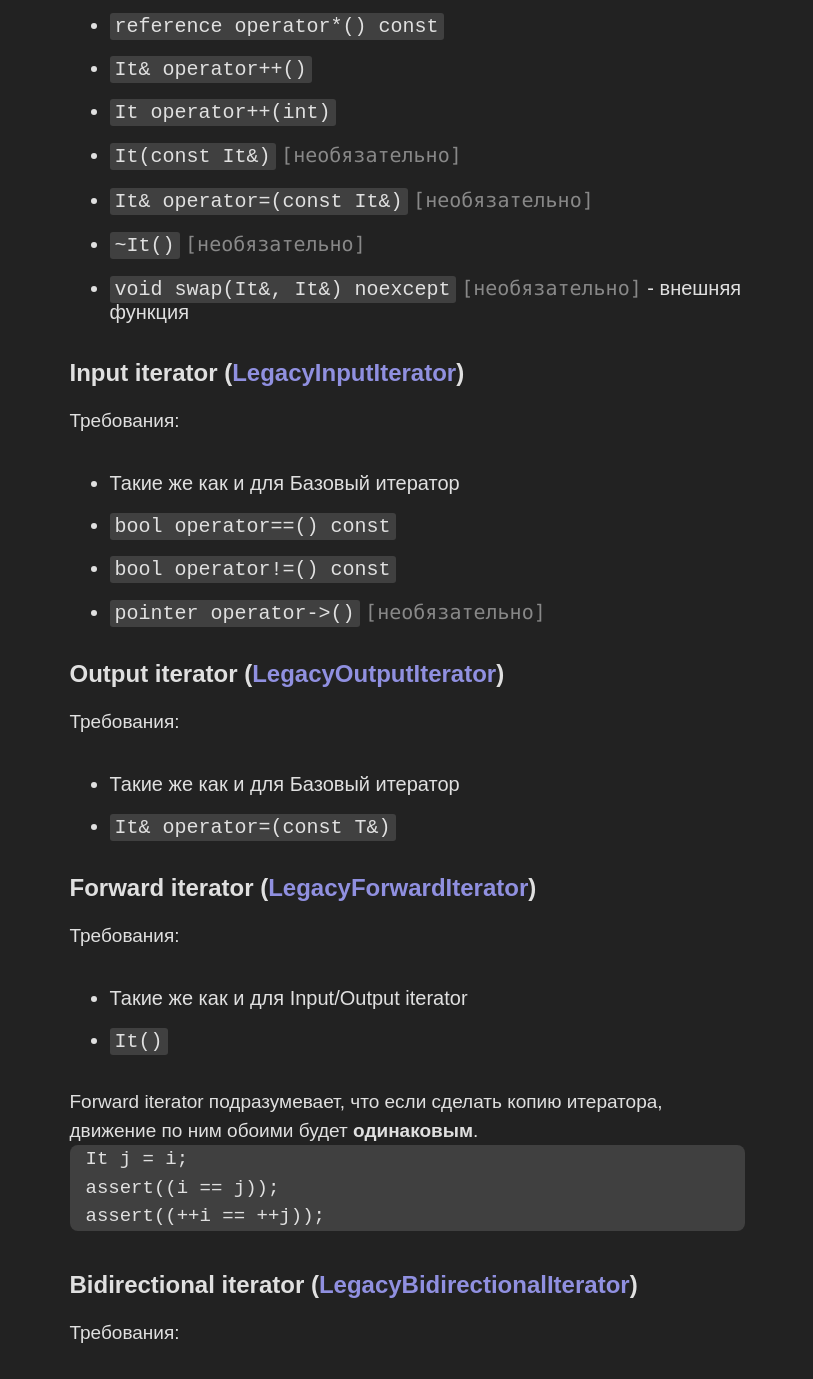
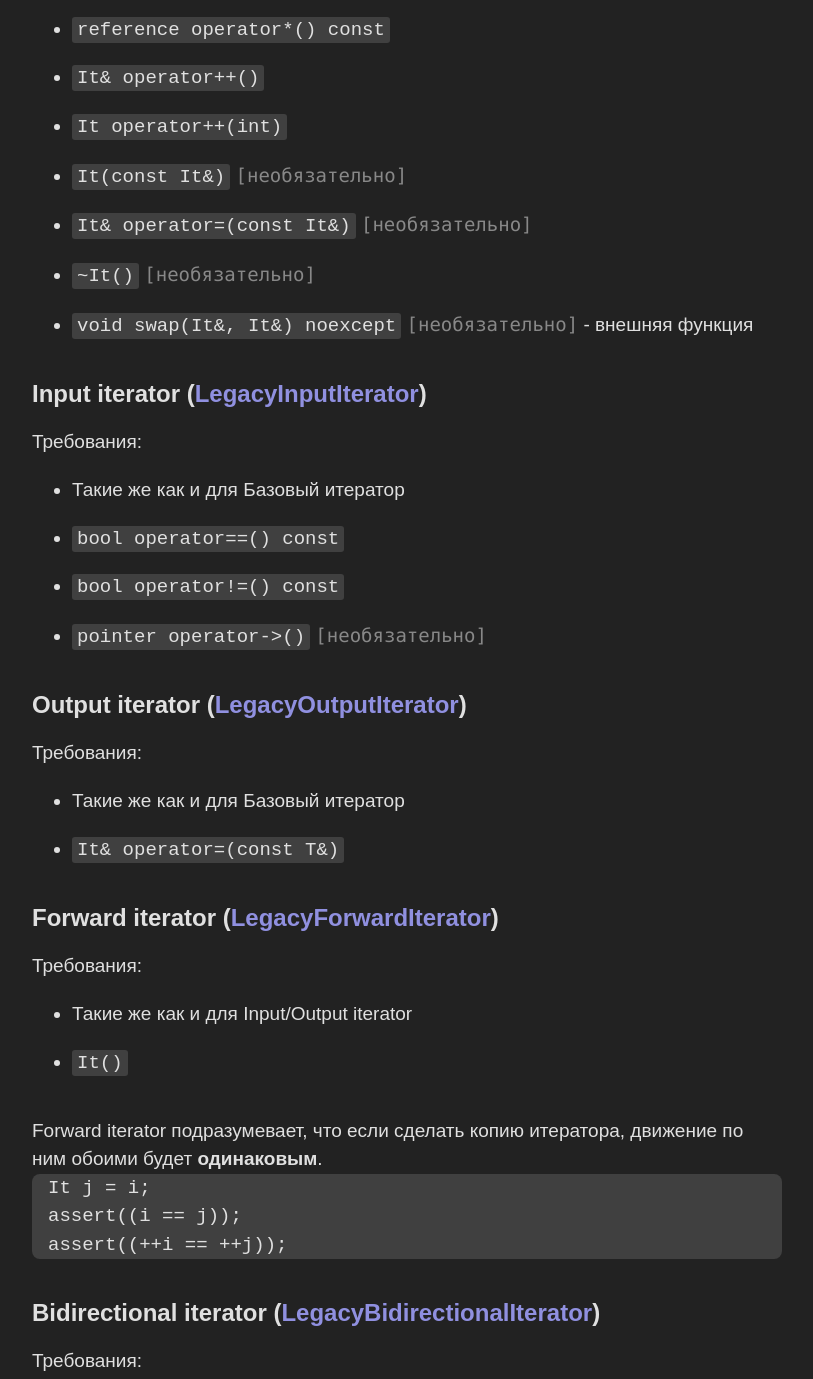
Before and after one commit to Stepainpy/Stepainpy.github.io, a plain HTML site: page manuals/iterator-cpp.html in a window 1280 px wide. Shown: the part 1230-2609 px from the top of the page, without its empty margins (233-1046 px from the left). Drawn offline with Linux system fonts and the light colour scheme.

Commit message:
рефакторинг стилей

```diff
--- a/manuals/style.css
+++ b/manuals/style.css
@@ -1,22 +1,31 @@
 body {
+    --bottom-gap: 20px;
+    --font-size: 19px;
+    --main-backcol: #222;
+    --bright-backcol: #333;
+    --light-backcol: #404040;
+    --tag-color: #888;
+    --main-textcol: #e0e0e0;
+
     margin: 0;
-    background-color: #222;
-    color: #e0e0e0;
+    background-color: var(--main-backcol);
+    color: var(--main-textcol);
     font-family: sans-serif;
 }
 
 main {
-    margin: 20px auto;
-    max-width: 675px;
-    padding: 10px 10px 0 10px;
+    margin: 0 auto;
+    max-width: 750px;
+    padding: 15px;
 
     display: flex;
     flex-direction: column;
     justify-content: center;
 }
 
-h1, h2 {
-    margin: 0 0 20px 0;
+h1, h2, ul, ol, p, td {
+    margin: 0;
+    margin-bottom: var(--bottom-gap);
 
     &.center {
         display: flex;
@@ -25,8 +34,9 @@ h1, h2 {
 }
 
 li {
-    font-size: 20px;
+    font-size: var(--font-size);
     margin: 0 0 1.2rem;
+    line-height: 1.5em;
 }
 
 a {
@@ -34,9 +44,8 @@ a {
     text-decoration: none;
 }
 
-p, td, table caption {
-    margin: 0 0 20px 0;
-    font-size: 19px;
+p, td {
+    font-size: var(--font-size);
     line-height: 1.5em;
 }
 
@@ -49,9 +58,9 @@ code {
         display: block;
         padding: 0 16px;
         border-radius: 8px;
-        margin-bottom: 20px;
+        margin-bottom: var(--bottom-gap);
 
-        font-size: 19px;
+        font-size: var(--font-size);
         text-align: left;
 
         white-space: nowrap;
@@ -64,11 +73,11 @@ code {
     }
 
     &.block::-webkit-scrollbar {
-        background-color: #222;
+        background-color: var(--main-backcol);
         height: 8px;
     }
     &.block::-webkit-scrollbar-thumb {
-        background-color: #333;
+        background-color: var(--bright-backcol);
         border-radius: 10px;
     }
 }
@@ -76,20 +85,22 @@ code {
 table {
     border-collapse: collapse;
     width: 100%;
-    margin-bottom: 20px;
+    margin-bottom: var(--bottom-gap);
 
     & caption {
         margin-bottom: 10px;
+        font-size: var(--font-size);
+        line-height: 1.5em;
     }
 }
 
 td {
     padding: 10px;
-    border: #404040 solid 2px;
+    border: var(--light-backcol) solid 2px;
 }
 
 span.tag {
-    color: #888;
+    color: var(--tag-color);
     font-family: Consolas;
 }
 
```
